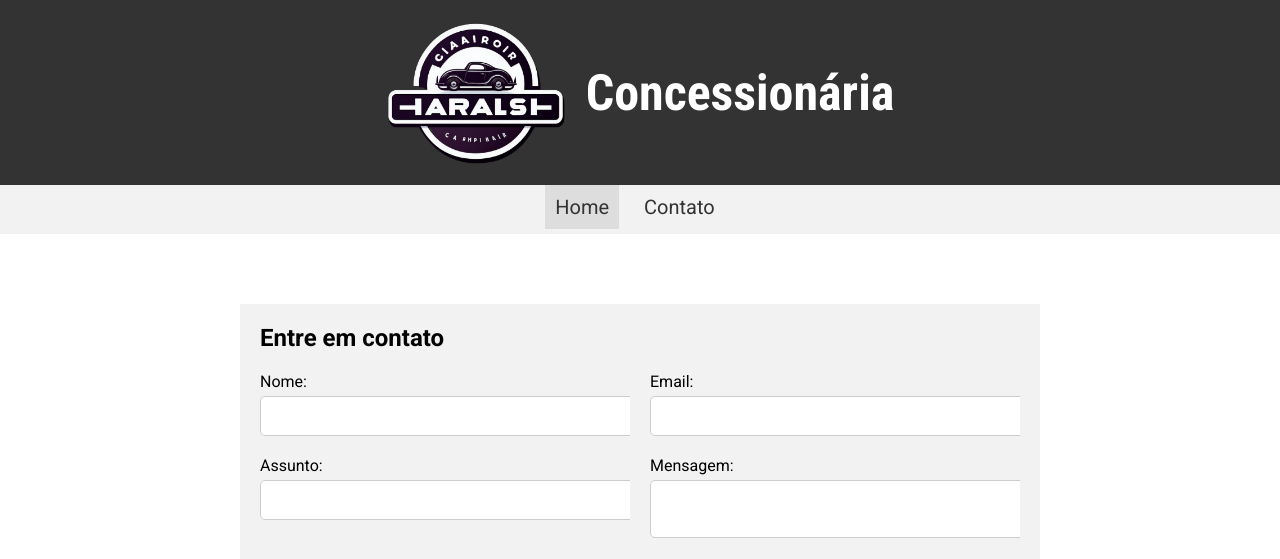
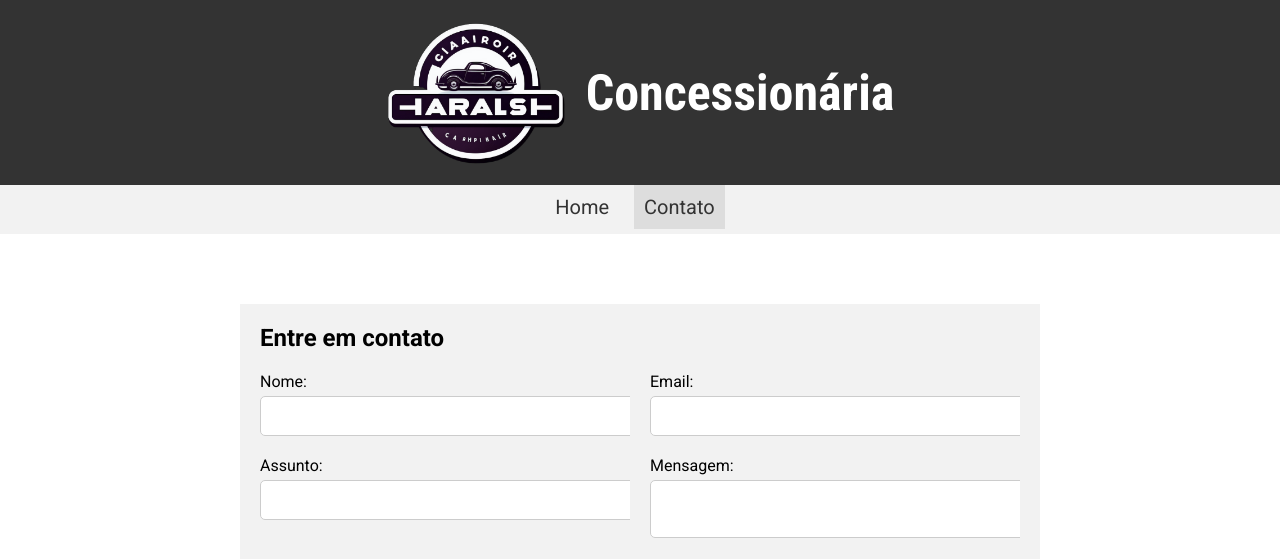
Before and after one commit to luizCustodio/dealership, a plain HTML site: page contato.html in a window 1280 px wide. Shown: the top 559 px of the page. Drawn offline with Linux system fonts and the light colour scheme.

Commit message:
erro no nav

```diff
--- a/contato.html
+++ b/contato.html
@@ -18,8 +18,8 @@
       </header>
     <nav>
       <ul>
-        <li><a href="index.html" style="background-color: #ddd;color: #333;">Home</a></li>
-        <li><a href="Contato.html">Contato</a></li>
+        <li><a href="index.html">Home</a></li>
+        <li><a href="Contato.html" style="background-color: #ddd;color: #333;">Contato</a></li>
       </ul>
     </nav>
     <main>
```
